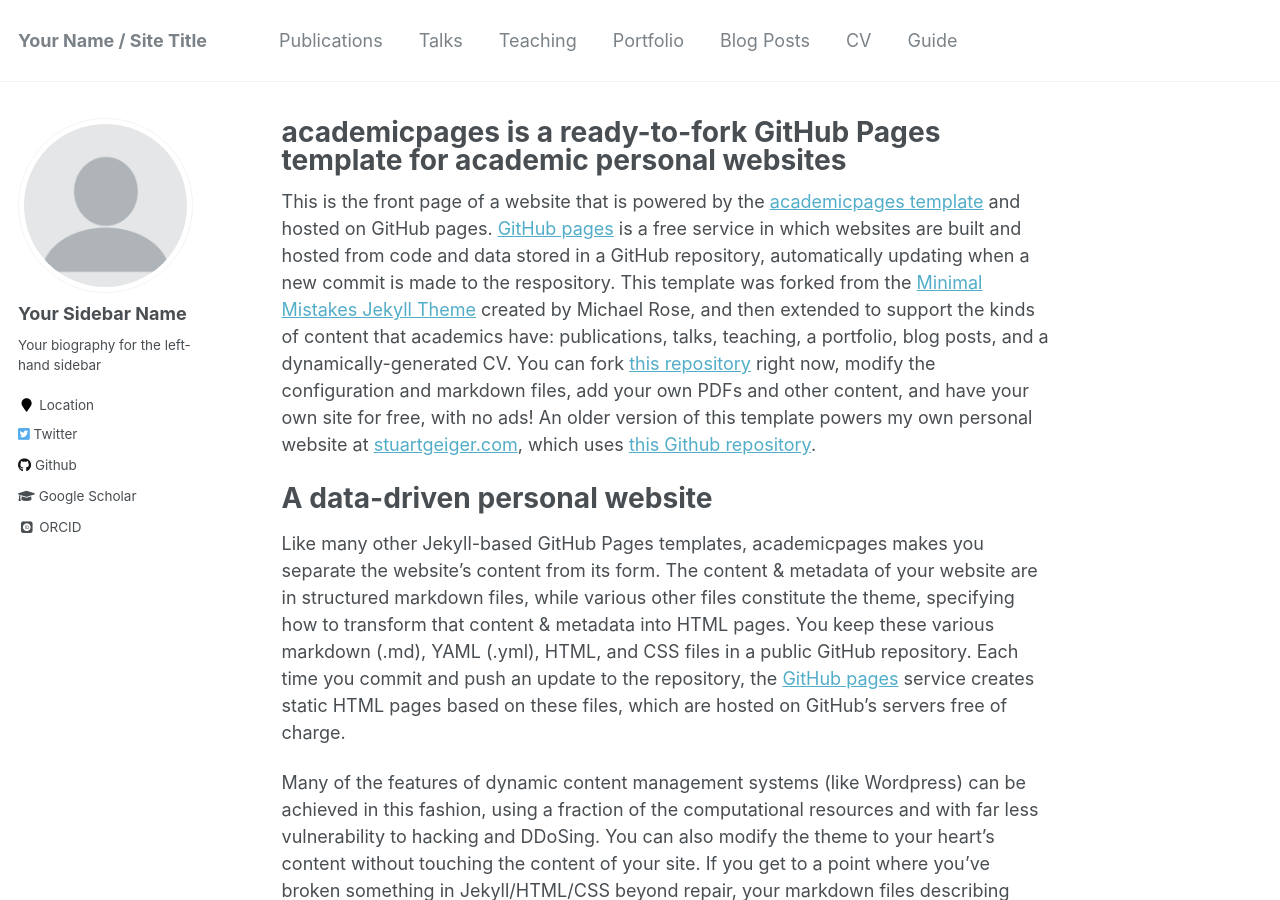
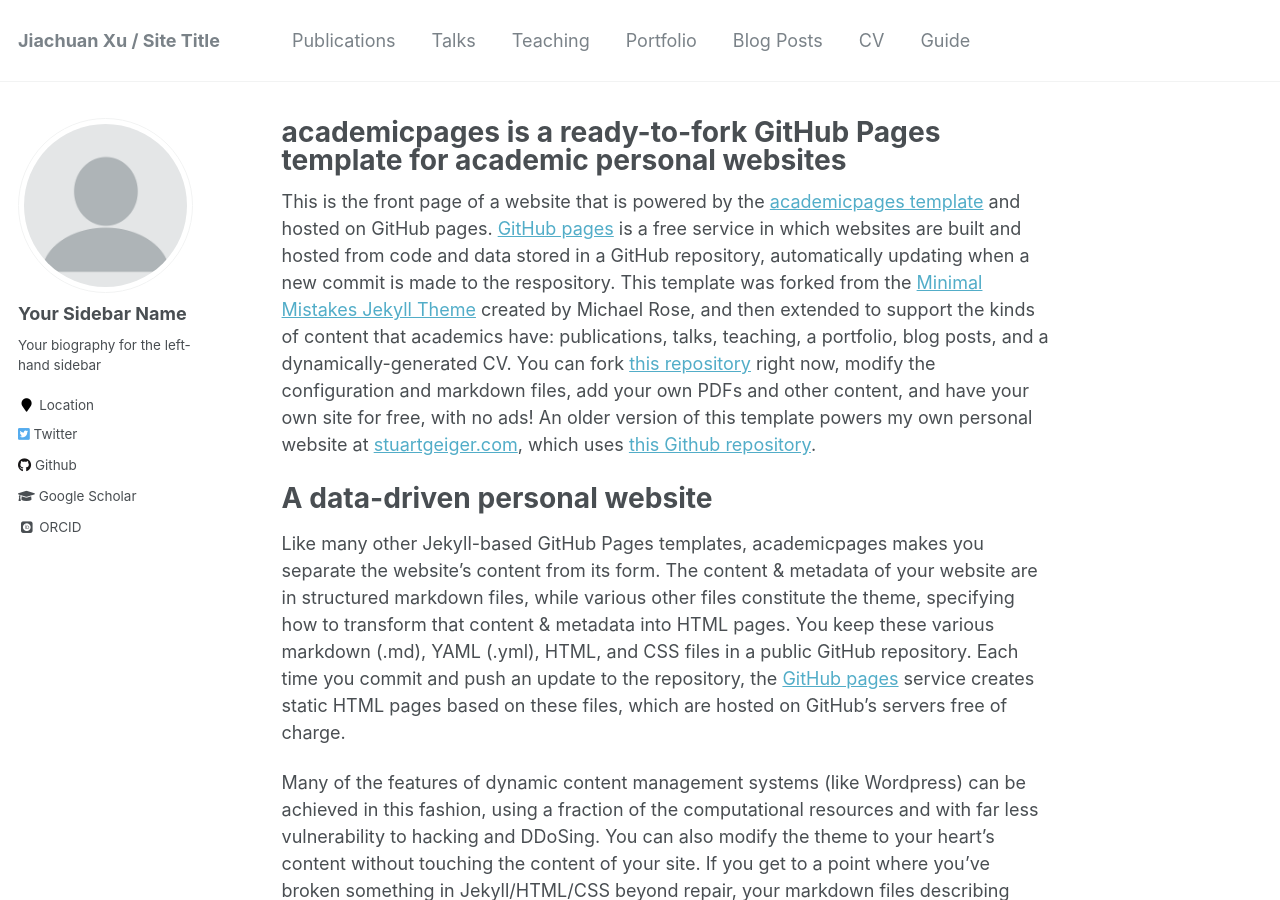
Before and after one commit to JiachuanXu/JiachuanXu.github.io, a Jekyll site: the page built from _pages/about.md, in a window 1280 px wide and 900 px high. Built offline with Jekyll 4.4.1, drawn with Linux system fonts in a browser that asks for light colours; some web fonts are replaced; some of the changed text lies outside the part shown.

Commit message:
some minor changes

```diff
--- a/_config.yml
+++ b/_config.yml
@@ -7,11 +7,11 @@
 
 # Site Settings
 locale                   : "en-US"
-title                    : "Your Name / Site Title"
+title                    : "Jiachuan Xu / Site Title"
 title_separator          : "-"
-name                     : &name "Your Name"
-description              : &description "personal description"
-url                      : https://academicpages.github.io # the base hostname & protocol for your site e.g. "https://mmistakes.github.io"
+name                     : &name "Jiachuan Xu"
+description              : &description "Ph.D. candidate"
+url                      : "https://jiachuanxu.github.io/_config.yml" # the base hostname & protocol for your site e.g. "https://mmistakes.github.io"
 baseurl                  : "" # the subpath of your site, e.g. "/blog"
 repository               : "academicpages/academicpages.github.io"
 teaser                   :  # filename of teaser fallback teaser image placed in /images/, .e.g. "500x300.png"
```
